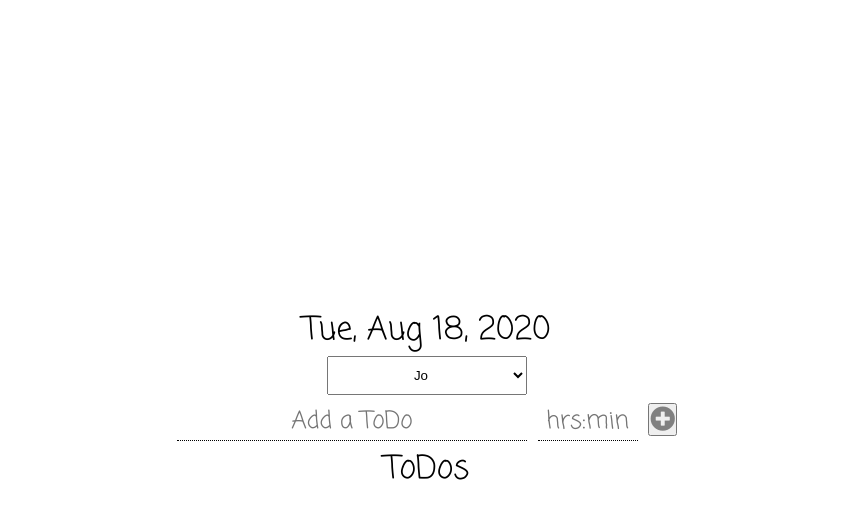
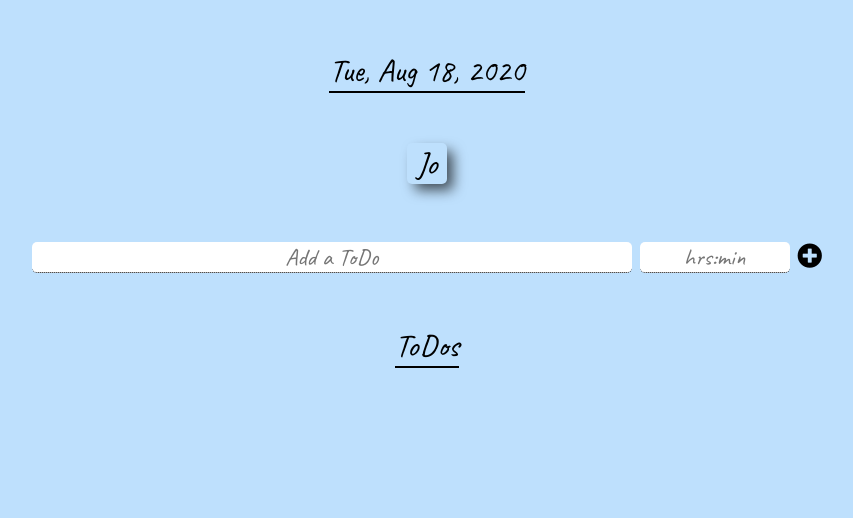
Before and after one commit to abhilashkakumanu1/my-todo-app, a plain HTML site: page index.html in a window 1280 px wide. Shown: the whole page, without its empty margins (213-1066 px from the left). Drawn offline with Linux system fonts and the light colour scheme.

Commit message:
added delete option and some styling

```diff
--- a/app.js
+++ b/app.js
@@ -3,6 +3,8 @@ let todosElement = document.querySelector(".todos");
 let formElement = document.querySelector(".add-todo-container");
 let addTodoInputElement = document.querySelector(".add-todo-input");
 let addTodoDateElement = document.querySelector(".add-todo-date");
+
+let selectPersonElement = document.querySelector(".select-person");
 
 let todos = [];
 let todo;
@@ -75,7 +77,6 @@ function toggleCheckbox(checkboxElement, todoElement){
 }
 
 // Event listeners
-
 formElement.addEventListener("submit", event =>{
     event.preventDefault();
     addTodo();
@@ -93,3 +94,14 @@ todosElement.addEventListener("click", function(event){
         toggleCheckbox(event.target, event.target.parentNode);
     }
 })
+
+//Select person
+selectPersonElement.addEventListener("click", ()=>{
+    document.body.classList.toggle("abhi");
+    console.log(selectPersonElement.innerText);
+    if(selectPersonElement.innerText==="Jo"){
+        selectPersonElement.innerText = "Abhi";
+    } else{
+        selectPersonElement.innerText="Jo";
+    }
+})
--- a/index.html
+++ b/index.html
@@ -10,10 +10,7 @@
 <body>
     <div class="date">Date</div>
 
-    <select name="person" id="select-person">
-        <option value="jo">Jo</option>
-        <option value="abhi">Abhi</option>
-    </select>
+    <div class="select-person">Jo</div>
 
     <form class="add-todo-container">
         <input type="text" placeholder="Add a ToDo" class="add-todo-input">
--- a/styles.css
+++ b/styles.css
@@ -1,43 +1,57 @@
-@import url('https://fonts.googleapis.com/css2?family=Coming+Soon&display=swap');
+@import url('https://fonts.googleapis.com/css2?family=Caveat:wght@400;700&display=swap');
 
 *{
     box-sizing: border-box;
     margin: 0;
-    padding: 0
+    padding: 0;
 }
 
 body{
     margin: 0 auto;
-    width: 90%;
-    height: 100vh;
-    display: flex;
-    flex-direction: column;
-    justify-content: center;
-    align-items: center;
+    width: 95%;
+    background-color: rgb(190, 224, 253);
+    text-align: center;
     font-size: 2rem;
-    font-family: "Coming Soon", cursive;
+    font-family: "Caveat", cursive;
+}
+body.abhi{
+    background-color: rgb(110, 253, 91);
 }
 
-#select-person{
-    width: 200px;
-    text-align-last: center;
-    padding: 10px;
+.date{
+    margin: 50px auto;
+    width: max-content;
+    border-bottom: 2px solid black;
 }
-
+.select-person{
+    width: max-content;
+    margin: 50px auto;
+    padding: 0 10px;
+    border-radius: 5px;
+    cursor: pointer;
+    box-shadow: 7px 7px 13px -1px rgba(0,0,0,0.66);
+}
+.add-todo-container{
+    margin-bottom: 50px;
+}
 .add-todo-input,
 .add-todo-date{
     border: hidden;
     border-bottom: 1px dotted black;
     outline: none;
-    font-family: "Coming Soon", cursive;
+    font-family: "Caveat", cursive;
     font-size: 24px;
     text-align: center;
 }
 .add-todo-input{
-    width: 350px;
+    width: 50%;
+    max-width: 600px;
+    border-radius: 5px;
 }
 .add-todo-date{
-    width: 100px;
+    width: 20%;
+    max-width: 150px;
+    border-radius: 5px;
 }
 
 .add-todo-input:focus,
@@ -45,13 +59,25 @@ body{
     border-bottom: 1px solid black;
 }
 
-.add-todo-container button{
+.add-todo-button{
     font-size: 25px;
-    color: grey;
+    background-color: transparent;
+    border: none;
+    outline: none;
 }
 
 
 /* ---------------- ToDos ---------------- */
+.todos-container{
+    width: 100%;
+}
+.todos-heading{
+    margin: 25px auto;
+    width: max-content;
+    border-bottom: 2px solid black;
+}
+
+
 input[type="checkbox"]{
     width: 20px;
     height: 20px;
```
